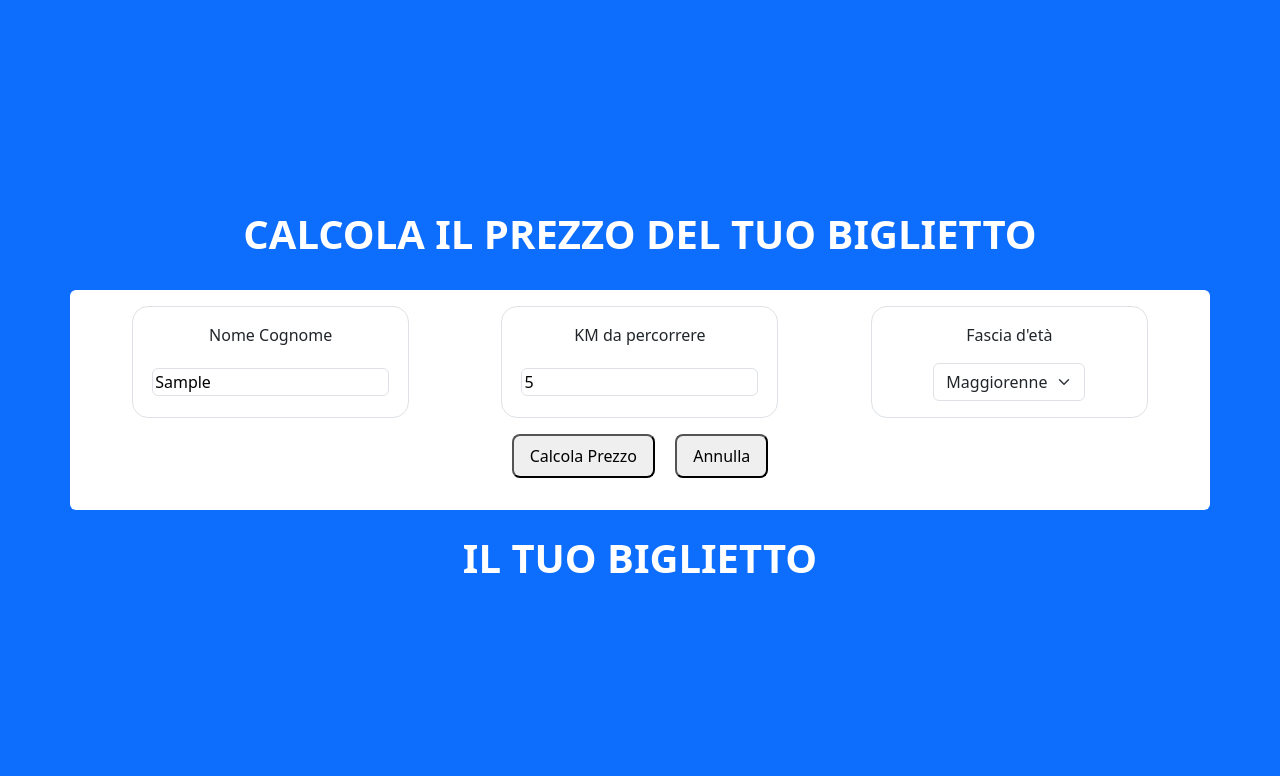
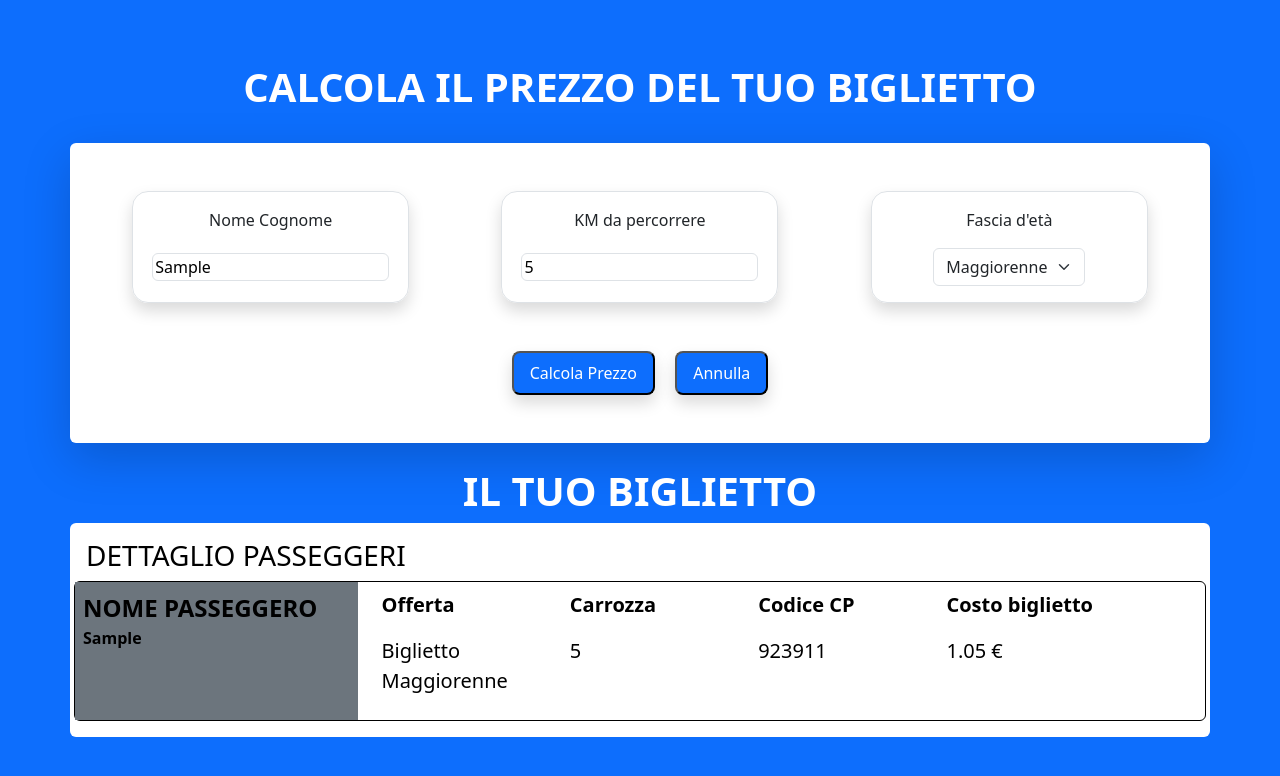
Before and after one commit to antoniostassi/js-biglietto-treno-form, a plain HTML site: page index.html in a window 1280 px wide. Both pictures are taken after typing "Sample", "5" into the empty fields and a click on the button "Calcola Prezzo". Drawn offline with nearby package versions, Linux system fonts and the light colour scheme.

Commit message:
HTML & JS | Some HTML Styling + Ticket card's script

```diff
--- a/assets/js/script.js
+++ b/assets/js/script.js
@@ -1,8 +1,10 @@
 
 const calcButton = document.querySelector("form > div:last-child > button:first-child");
 let usrNameSurname; let usrKm; let usrAge; let finalPrice;
+let ticketCard = document.querySelector(".d-none");
 
 calcButton.addEventListener("click", (e) => {
+
     e.preventDefault();
     let usrInputName = document.getElementById("usr_name_lastname").value;
     let usrInputKM = document.getElementById("usr_km").value;
@@ -19,15 +21,28 @@ calcButton.addEventListener("click", (e) => {
         // Stampo i risultati delle variabili
         console.log("usrNameSurname: " + usrNameSurname + " | usrKm: " + usrKm + " | usrAge: " + usrAge);
 
-        finalPrice = (usrKm * 0.21).toFixed(2);
+        // Stabilisco il prezzo: 21 Centesimi al Km.
+        finalPrice = (usrKm * 0.21);
+
 
         if (usrAge == "Minorenne") {
-            finalPrice *= 0.8.toFixed(2);
+
+            // Se l'utente è Minorenne, pagherà il 20% in meno.
+            finalPrice *= 0.8;
+
         } else if (usrAge == "Over 65") {
-            finalPrice *= 0.6.toFixed(2);
+
+            // Se l'utente è Over 65, pagherà il 40% in meno.
+            finalPrice *= 0.6;
+
         }
 
         console.log(finalPrice);
+
+        ticketCard.classList.remove("d-none");
+        document.getElementById("passeggero").innerHTML = usrNameSurname;
+        document.getElementById("tariffa").innerHTML = usrAge;
+        document.getElementById("costo").innerHTML = finalPrice.toFixed(2);
     }
 
 });
--- a/index.html
+++ b/index.html
@@ -15,22 +15,22 @@
 
         <div class="container-fluid bg-primary p-3 d-flex flex-column justify-content-center" style="height:100vh;">
             <h1 class="text-center text-white fw-bold"> CALCOLA IL PREZZO DEL TUO BIGLIETTO </h1>
-            <div class="container rounded bg-white p-3 mt-4">
+            <div class="container rounded bg-white p-3 mt-4 shadow-lg pb-0 pt-5">
                 <form action="">
                     <div class="row justify-content-around m-auto">
-                        <div class="col-3 border-1 border d-flex flex-column p-3 rounded-4">
+                        <div class="col-3 border-1 border d-flex flex-column p-3 rounded-4 shadow">
                             <p class="text-center">Nome Cognome</p>
                             <div class="m-auto">
                                 <input type="text" class="border border-1 rounded-2" id="usr_name_lastname">
                             </div>
                         </div>
-                        <div class="col-3 border-1 border d-flex flex-column p-3 rounded-4">
+                        <div class="col-3 border-1 border d-flex flex-column p-3 rounded-4 shadow">
                             <p class="text-center">KM da percorrere</p>
                             <div class="m-auto">
                                 <input type="number" class="border border-1 rounded-2" id="usr_km">
                             </div>
                         </div>
-                        <div class="col-3 border-1 border d-flex flex-column p-3 rounded-4">
+                        <div class="col-3 border-1 border d-flex flex-column p-3 rounded-4 shadow">
                             <p class="text-center">Fascia d'età</p>
                             <div class="m-auto">
                                 <select class="form-select" id="usr_age_range">
@@ -41,9 +41,9 @@
                             </div>
                         </div>
                     </div>
-                    <div style="max-width:max-content;" class="m-auto my-3">
-                        <button type="submit" class="rounded-3 p-2 px-3 mx-2">Calcola Prezzo</button>
-                        <button class="rounded-3 p-2 px-3 mx-2">Annulla</button>
+                    <div style="max-width:max-content;" class="m-auto my-5">
+                        <button type="submit" class="rounded-3 p-2 px-3 mx-2 shadow bg-primary text-white">Calcola Prezzo</button>
+                        <button class="rounded-3 p-2 px-3 mx-2 shadow bg-primary text-white">Annulla</button>
                     </div>
                 </form>
             </div>
@@ -54,11 +54,11 @@
                 <div class="row rounded-2 border border-1 border-black text-black">
                     <div class="col-3 bg-secondary p-2">
                         <p class="fw-bold fs-4 m-0">NOME PASSEGGERO</p>
-                        <p class="fw-bold fs-6"></p>
+                        <p class="fw-bold fs-6"><span id="passeggero"></span></p>
                     </div>
                     <div class="col-2 py-2 px-4">
                         <p class="fw-bold fs-5">Offerta</p>
-                        <p class="fs-5">Test</p>
+                        <p class="fs-5">Biglietto <span id="tariffa"></span></p>
                     </div>
                     <div class="col-2 py-2 px-4">
                         <p class="fw-bold fs-5">Carrozza</p>
@@ -70,7 +70,7 @@
                     </div>
                     <div class="col-3 py-2 px-4">
                         <p class="fw-bold fs-5">Costo biglietto</p>
-                        <p class="fs-5">costo</p>
+                        <p class="fs-5"><span id="costo"></span> €</p>
                     </div>
                 </div>
             </div>
```
